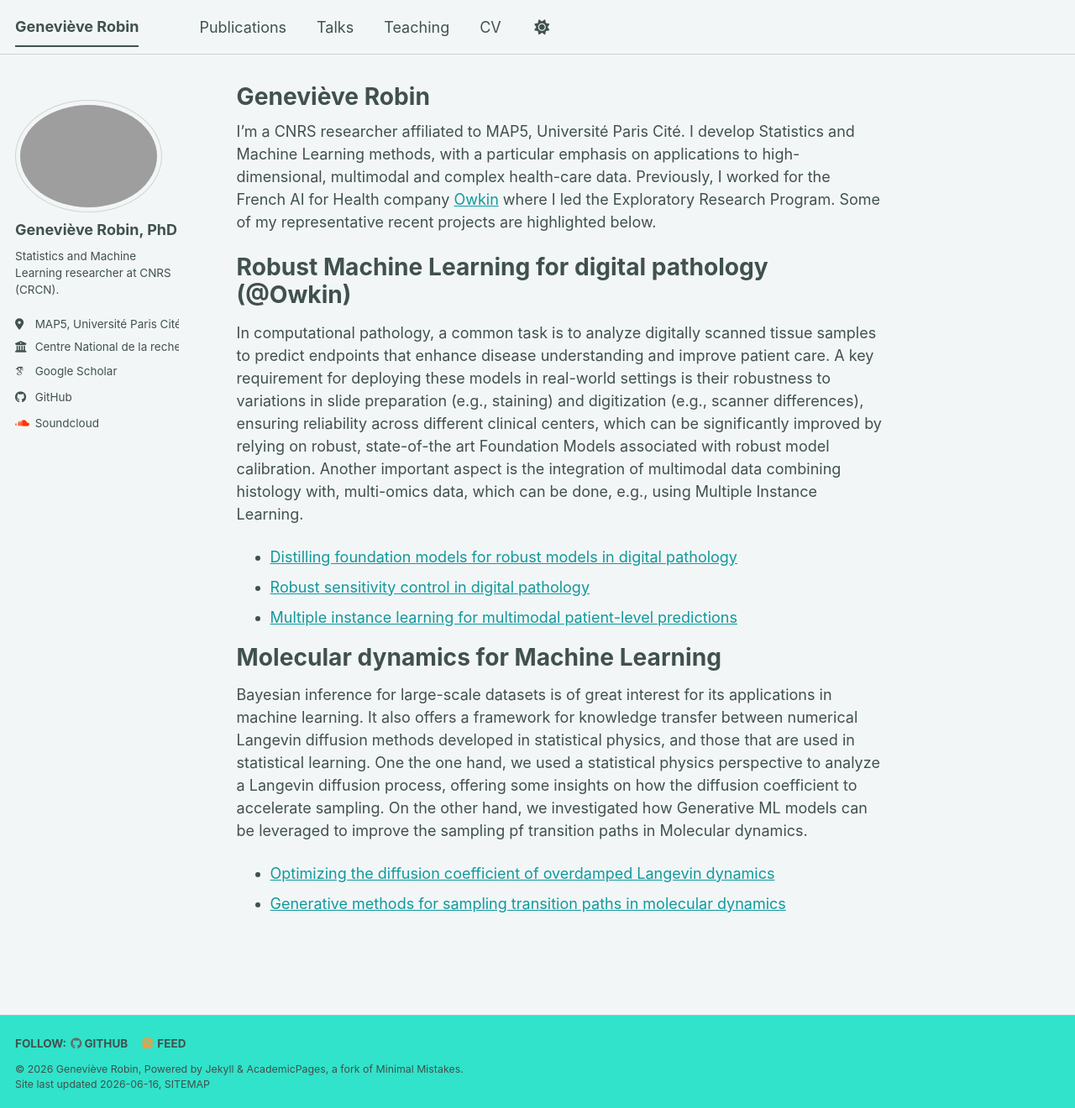
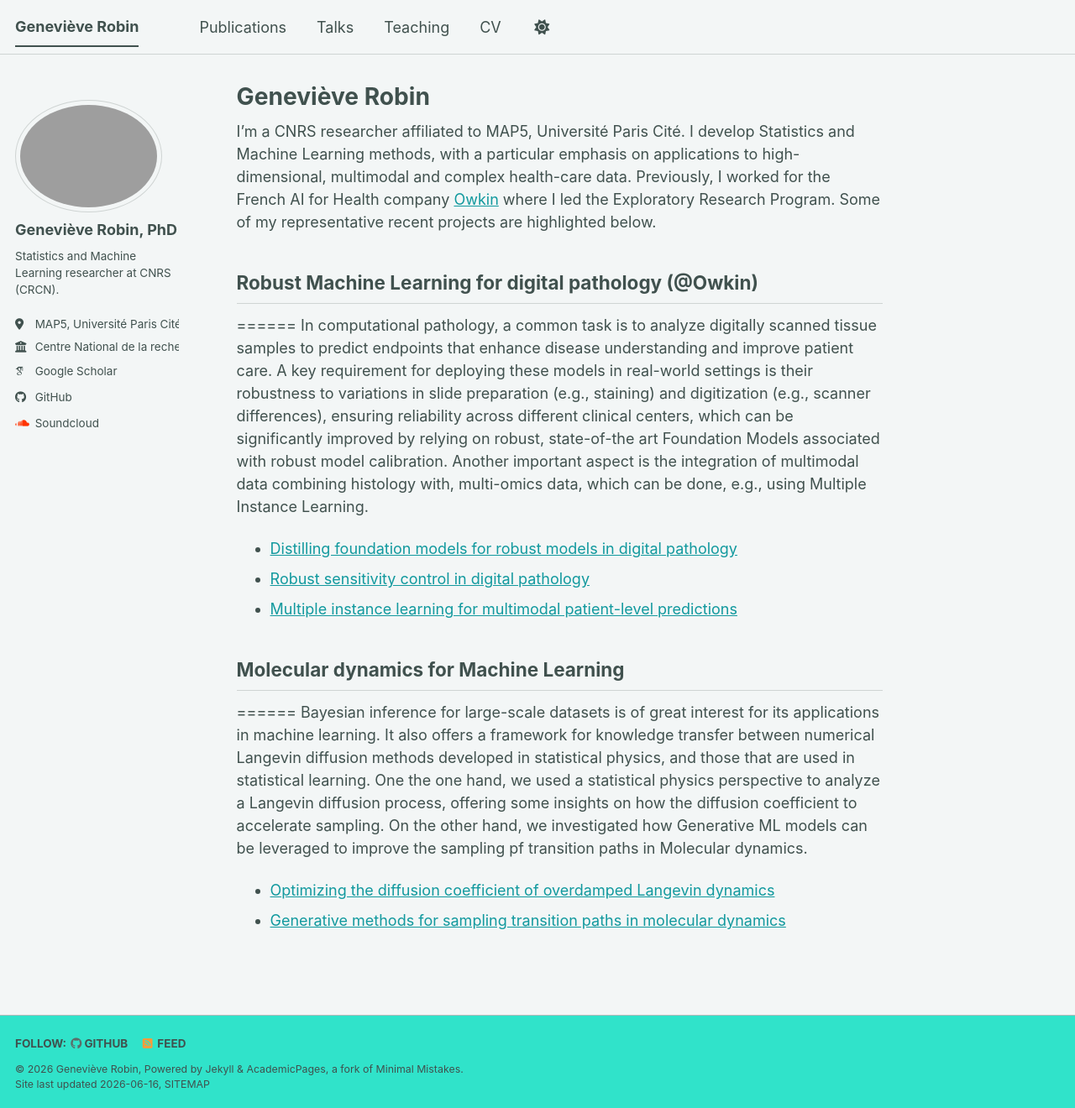
Before and after one commit to genevievelrobin/genevievelrobin.github.io, a Jekyll site: the page built from _pages/about.md, in a window 1280 px wide and 1320 px high. Shown: the whole window at 84% size. Built offline with Jekyll 4.4.1, drawn with Linux system fonts in a browser that asks for light colours; some web fonts are replaced; a script bundle is joined from its source files by our own code; library files that are not in the unit come from our copies.

```diff
--- a/_pages/about.md
+++ b/_pages/about.md
@@ -9,14 +9,14 @@ redirect_from:
 
 I'm a CNRS researcher affiliated to MAP5, Université Paris Cité. I develop Statistics and Machine Learning methods, with a particular emphasis on applications to high-dimensional, multimodal and complex health-care data. Previously, I worked for the French AI for Health company [Owkin](https://www.owkin.com) where I led the Exploratory Research Program. Some of my representative recent projects are highlighted below.
 
-Robust Machine Learning for digital pathology (@Owkin)
+## Robust Machine Learning for digital pathology (@Owkin)
 ======
 In computational pathology, a common task is to analyze digitally scanned tissue samples to predict endpoints that enhance disease understanding and improve patient care. A key requirement for deploying these models in real-world settings is their robustness to variations in slide preparation (e.g., staining) and digitization (e.g., scanner differences), ensuring reliability across different clinical centers, which can be significantly improved by relying on robust, state-of-the art Foundation Models associated with robust model calibration. Another important aspect is the integration of multimodal data combining histology with, multi-omics data, which can be done, e.g., using Multiple Instance Learning.
 - [Distilling foundation models for robust models in digital pathology](https://link.springer.com/chapter/10.1007/978-3-032-04981-0_16)
 - [Robust sensitivity control in digital pathology](https://link.springer.com/chapter/10.1007/978-3-032-04978-0_54)
 - [Multiple instance learning for multimodal patient-level predictions](https://www.biorxiv.org/content/10.1101/2025.10.13.682206v1.abstract)
 
-Molecular dynamics for Machine Learning
+## Molecular dynamics for Machine Learning
 ======
 Bayesian inference for large-scale datasets is of great interest for its applications in machine learning. It also offers
 a framework for knowledge transfer between numerical Langevin diffusion methods developed in statistical physics, and those that are used in statistical learning. One the one hand, we used a statistical physics perspective to analyze a Langevin diffusion process, offering some insights on how the diffusion coefficient to accelerate sampling. On the other hand, we investigated how Generative ML models can be leveraged to improve the sampling pf transition paths in Molecular dynamics.
```
